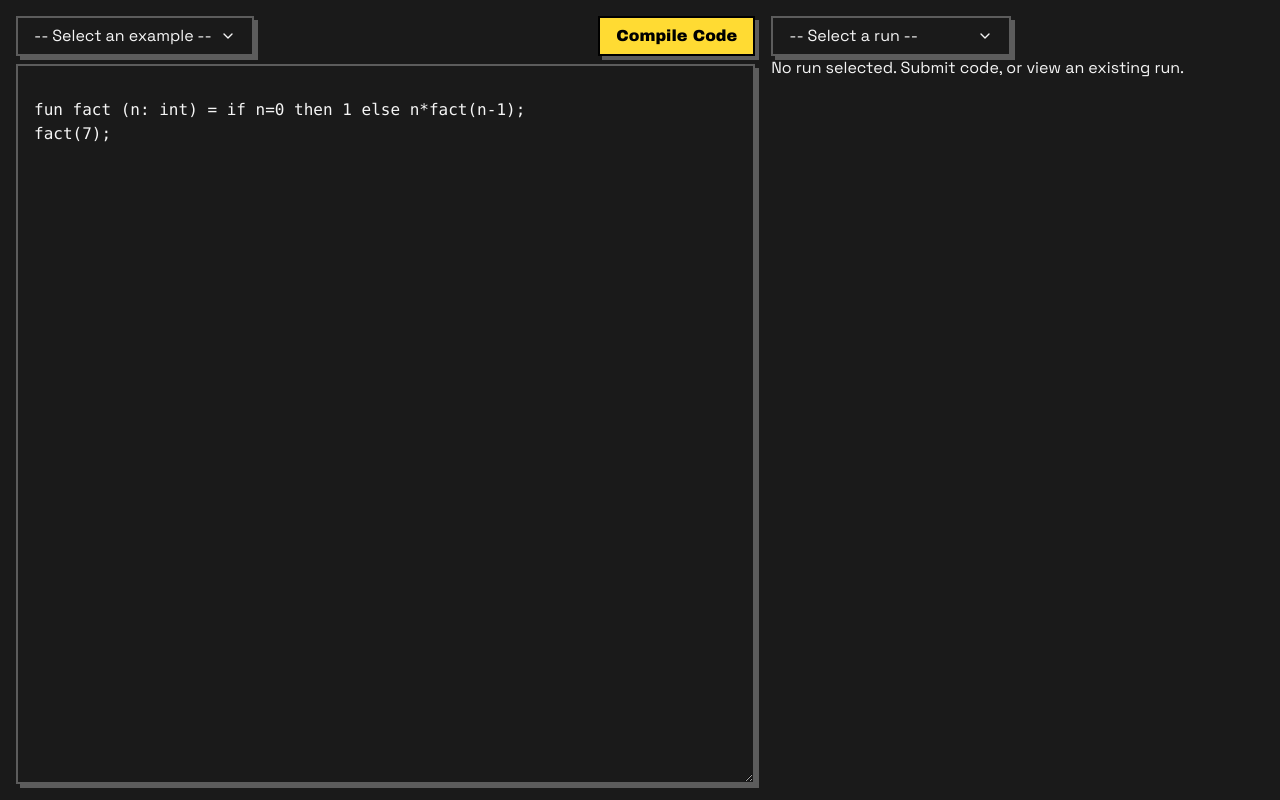
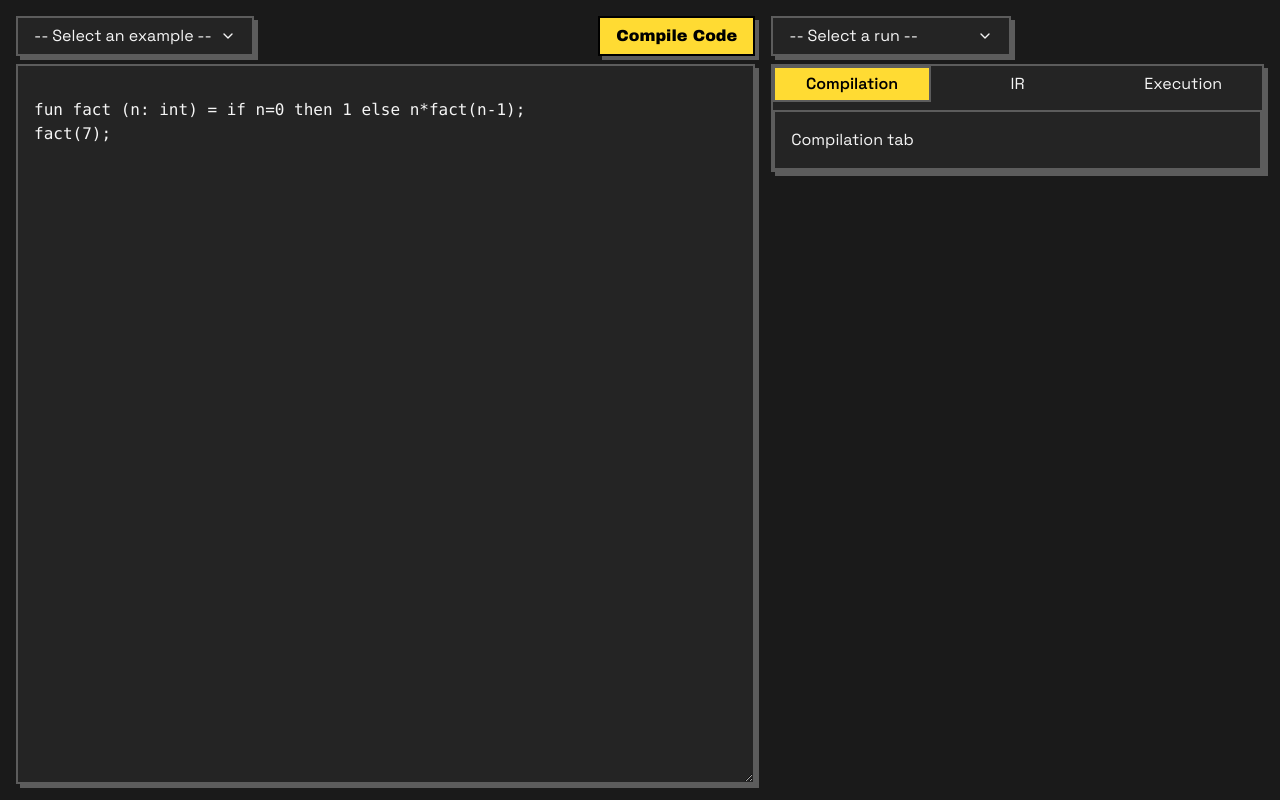
Before and after one commit to ValerianClerc/caraml-playground, a React (Vite) app in the folder client/: page / in a window 1280 px wide. Built offline with nearby package versions, Linux system fonts and the light colour scheme.

Commit message:
Add blank side panel with tabs

```diff
--- a/client/package.json
+++ b/client/package.json
@@ -9,6 +9,7 @@
     "preview": "vite preview"
   },
   "dependencies": {
+    "@headlessui/react": "^2.2.9",
     "@radix-ui/react-select": "^2.2.6",
     "@radix-ui/react-slot": "^1.2.4",
     "@tailwindcss/vite": "^4.1.17",
--- a/client/src/components/CodeEditor.tsx
+++ b/client/src/components/CodeEditor.tsx
@@ -34,13 +34,13 @@ export const CodeEditor = () => {
   const compileButtonContent = isCompiling ? <Loader className="p-1" /> : "Compile Code"
 
   return (
-    <div className="flex flex-col justify-between h-full">
-      <div className="flex items-center gap-2 flex-none justify-between pb-2">
+    <div className="flex flex-col h-full gap-2">
+      <div className="flex items-center gap-2 flex-none justify-between">
         <ExampleSelector onExampleSelected={onExampleSelected} />
         <Button className="h-10" variant="default" onClick={handleSubmit} disabled={isCompiling}>{compileButtonContent}</Button>
       </div>
       <Textarea
-        className="flex-1 min-h-0 font-mono"
+        className="flex-1 min-h-0 font-mono bg-(--card)"
         value={code}
         onChange={(e: ChangeEvent<HTMLTextAreaElement>) => setCode(e.target.value)}
       />
--- /dev/null
+++ b/client/src/components/retroui/Card.tsx
@@ -0,0 +1,49 @@
+import { cn } from "@/lib/utils";
+import { HTMLAttributes } from "react";
+import { Text } from "@/components/retroui/Text";
+
+interface ICardProps extends HTMLAttributes<HTMLDivElement> {
+  className?: string;
+}
+
+const Card = ({ className, ...props }: ICardProps) => {
+  return (
+    <div
+      className={cn(
+        "inline-block border-2 border-(--border) rounded shadow-md transition-all bg-card",
+        className,
+      )}
+      {...props}
+    />
+  );
+};
+
+const CardHeader = ({ className, ...props }: ICardProps) => {
+  return (
+    <div
+      className={cn("flex flex-col justify-start p-4", className)}
+      {...props}
+    />
+  );
+};
+
+const CardTitle = ({ className, ...props }: ICardProps) => {
+  return <Text as="h3" className={cn("mb-2", className)} {...props} />;
+};
+
+const CardDescription = ({ className, ...props }: ICardProps) => (
+  <p className={cn("text-muted-foreground", className)} {...props} />
+);
+
+const CardContent = ({ className, ...props }: ICardProps) => {
+  return <div className={cn("p-4", className)} {...props} />;
+};
+
+const CardComponent = Object.assign(Card, {
+  Header: CardHeader,
+  Title: CardTitle,
+  Description: CardDescription,
+  Content: CardContent,
+});
+
+export { CardComponent as Card };
--- a/client/src/components/retroui/Select.tsx
+++ b/client/src/components/retroui/Select.tsx
@@ -15,7 +15,7 @@ const SelectTrigger = ({
   return (
     <SelectPrimitive.Trigger
       className={cn(
-        "flex h-10 rounded min-w-40 items-center shadow-md focus:shadow-xs justify-between border-2 border-input border-border bg-transparent px-4 py-2 placeholder:text-muted-foreground outline-none focus:outline-none focus-visible:outline-none disabled:cursor-not-allowed disabled:opacity-50",
+        "flex h-10 rounded min-w-40 items-center shadow-md focus:shadow-xs justify-between border-2 border-input border-border bg-transparent px-4 py-2 placeholder:text-muted-foreground outline-none focus:outline-none focus-visible:outline-none disabled:cursor-not-allowed disabled:opacity-50 bg-(--card)",
         className,
       )}
       {...props}
@@ -44,7 +44,7 @@ const SelectContent = ({
         className={cn(
           "relative z-50 min-w-[8rem] overflow-hidden border border-border bg-background text-popover-foreground shadow-md data-[state=open]:animate-in data-[state=closed]:animate-out data-[state=closed]:fade-out-0 data-[state=open]:fade-in-0 data-[state=closed]:zoom-out-95 data-[state=open]:zoom-in-95 data-[side=bottom]:slide-in-from-top-2 data-[side=left]:slide-in-from-right-2 data-[side=right]:slide-in-from-left-2 data-[side=top]:slide-in-from-bottom-2",
           position === "popper" &&
-            "data-[side=bottom]:translate-y-1 data-[side=left]:-translate-x-1 data-[side=right]:translate-x-1 data-[side=top]:-translate-y-1",
+          "data-[side=bottom]:translate-y-1 data-[side=left]:-translate-x-1 data-[side=right]:translate-x-1 data-[side=top]:-translate-y-1",
           className,
         )}
         position={position}
@@ -56,7 +56,7 @@ const SelectContent = ({
         <SelectPrimitive.Viewport
           className={cn(
             position === "popper" &&
-              "h-[var(--radix-select-trigger-height)] w-full min-w-[var(--radix-select-trigger-width)]",
+            "h-[var(--radix-select-trigger-height)] w-full min-w-[var(--radix-select-trigger-width)]",
           )}
         >
           {children}
--- /dev/null
+++ b/client/src/components/retroui/Tab.tsx
@@ -0,0 +1,62 @@
+import { cn } from "@/lib/utils";
+import {
+  Tab,
+  TabGroup,
+  TabList,
+  TabListProps,
+  TabPanel,
+  TabPanelProps,
+  TabPanels,
+  TabProps,
+} from "@headlessui/react";
+
+const Tabs = TabGroup;
+const TabsPanels = TabPanels;
+
+interface ITabsTriggerList extends TabListProps {
+  className?: string;
+}
+const TabsTriggerList = ({
+  children,
+  className,
+  ...props
+}: ITabsTriggerList) => {
+  return (
+    <TabList className={cn("flex flex-row space-x-2", className)} {...props}>
+      {children}
+    </TabList>
+  );
+};
+
+interface ITabsTrigger extends TabProps {
+  className?: string;
+}
+const TabsTrigger = ({ children, className, ...props }: ITabsTrigger) => {
+  return (
+    <Tab
+      className={cn(
+        "px-4 py-1 border-2 border-transparent data-selected:border-border data-selected:bg-primary data-selected:text-primary-foreground data-selected:font-semibold focus:outline-hidden",
+        className,
+      )}
+      {...props}
+    >
+      {children}
+    </Tab>
+  );
+};
+
+interface ITabsContent extends TabPanelProps {
+  className?: string;
+}
+const TabsContent = ({ children, className, ...props }: ITabsContent) => {
+  return (
+    <TabPanel
+      className={cn("border-2 border-border mt-2 p-4", className)}
+      {...props}
+    >
+      {children}
+    </TabPanel>
+  );
+};
+
+export { Tabs, TabsPanels, TabsTrigger, TabsContent, TabsTriggerList };
--- /dev/null
+++ b/client/src/components/retroui/Text.tsx
@@ -0,0 +1,37 @@
+import { ElementType, HTMLAttributes } from "react";
+import { VariantProps, cva } from "class-variance-authority";
+import { cn } from "@/lib/utils";
+
+const textVariants = cva("font-head", {
+  variants: {
+    as: {
+      p: "font-sans text-base",
+      li: "font-sans text-base",
+      a: "font-sans text-base hover:underline underline-offset-2 decoration-primary",
+      h1: "text-4xl lg:text-5xl font-bold",
+      h2: "text-3xl lg:text-4xl font-semibold",
+      h3: "text-2xl font-medium",
+      h4: "text-xl font-normal",
+      h5: "text-lg font-normal",
+      h6: "text-base font-normal",
+    },
+  },
+  defaultVariants: {
+    as: "p",
+  },
+});
+
+interface TextProps
+  extends Omit<HTMLAttributes<HTMLElement>, "className">,
+    VariantProps<typeof textVariants> {
+  className?: string;
+}
+
+export const Text = (props: TextProps) => {
+  const { className, as, ...otherProps } = props;
+  const Tag: ElementType = as || "p";
+
+  return (
+    <Tag className={cn(textVariants({ as }), className)} {...otherProps} />
+  );
+};
--- /dev/null
+++ b/client/src/components/side-panel/ExecSidePanel.tsx
@@ -0,0 +1,27 @@
+import { Card } from "../retroui/Card";
+import { Tabs, TabsContent, TabsPanels, TabsTrigger, TabsTriggerList } from "../retroui/Tab";
+
+export const ExecSidePanel = () => {
+  return (
+    <Card>
+      <Tabs>
+        <TabsTriggerList className="w-full">
+          <TabsTrigger className="flex-1 min-w-0 truncate">Compilation</TabsTrigger>
+          <TabsTrigger className="flex-1 min-w-0 truncate">IR</TabsTrigger>
+          <TabsTrigger className="flex-1 min-w-0 truncate">Execution</TabsTrigger>
+        </TabsTriggerList>
+        <TabsPanels>
+          <TabsContent>
+            Compilation tab
+          </TabsContent>
+          <TabsContent>
+            IR tab
+          </TabsContent>
+          <TabsContent>
+            Execution tab
+          </TabsContent>
+        </TabsPanels>
+      </Tabs>
+    </Card>
+  );
+}
--- a/client/src/pages/CodeEditorLayout.tsx
+++ b/client/src/pages/CodeEditorLayout.tsx
@@ -1,5 +1,5 @@
 import { CodeEditor } from "@/components/CodeEditor";
-import { ExecDemo } from "@/components/ExecDemo";
+import { ExecSidePanel } from "@/components/side-panel/ExecSidePanel";
 import { RunSelector } from "@/components/RunSelector";
 
 export const CodeEditorLayout = () => {
@@ -8,9 +8,9 @@ export const CodeEditorLayout = () => {
       <div className="w-3/5">
         <CodeEditor />
       </div>
-      <div className="w-2/5">
+      <div className="w-2/5 flex flex-col gap-2">
         <RunSelector />
-        <ExecDemo />
+        <ExecSidePanel />
       </div>
     </div>
   );
```
